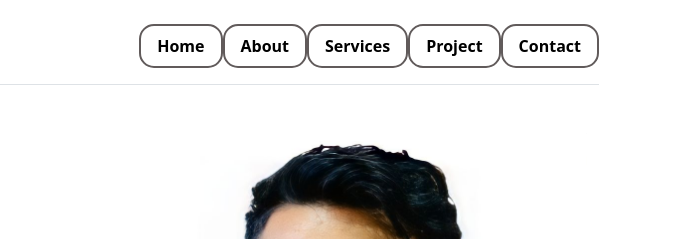
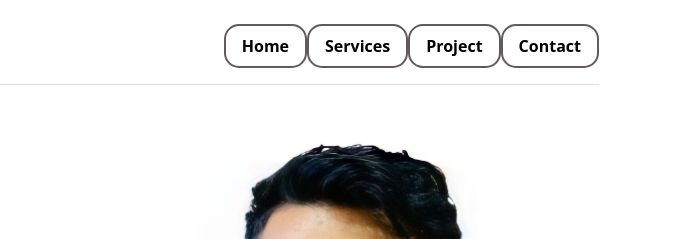
Before and after one commit to Niraj-rynr/web-development, a plain HTML site: page index.html in a window 1280 px wide. Shown: the top 239 px of the page, 599-1280 px from the left. Drawn offline with nearby package versions, Linux system fonts and the light colour scheme.

Commit message:
Update index.html

```diff
--- a/index.html
+++ b/index.html
@@ -19,7 +19,6 @@
 
               <ul class="nav nav-pills">
                 <li class="nav-item"><a href="#" class="nav-link link-body-emphasis">Home</a></li>
-                <li class="nav-item"><a href="#" class="nav-link link-body-emphasis">About</a></li>
                 <li class="nav-item"><a href="#" class="nav-link link-body-emphasis">Services</a></li>
                 <li class="nav-item"><a href="#" class="nav-link link-body-emphasis">Project</a></li>
                 <li class="nav-item"><a href="#" class="nav-link link-body-emphasis">Contact</a></li>
```
